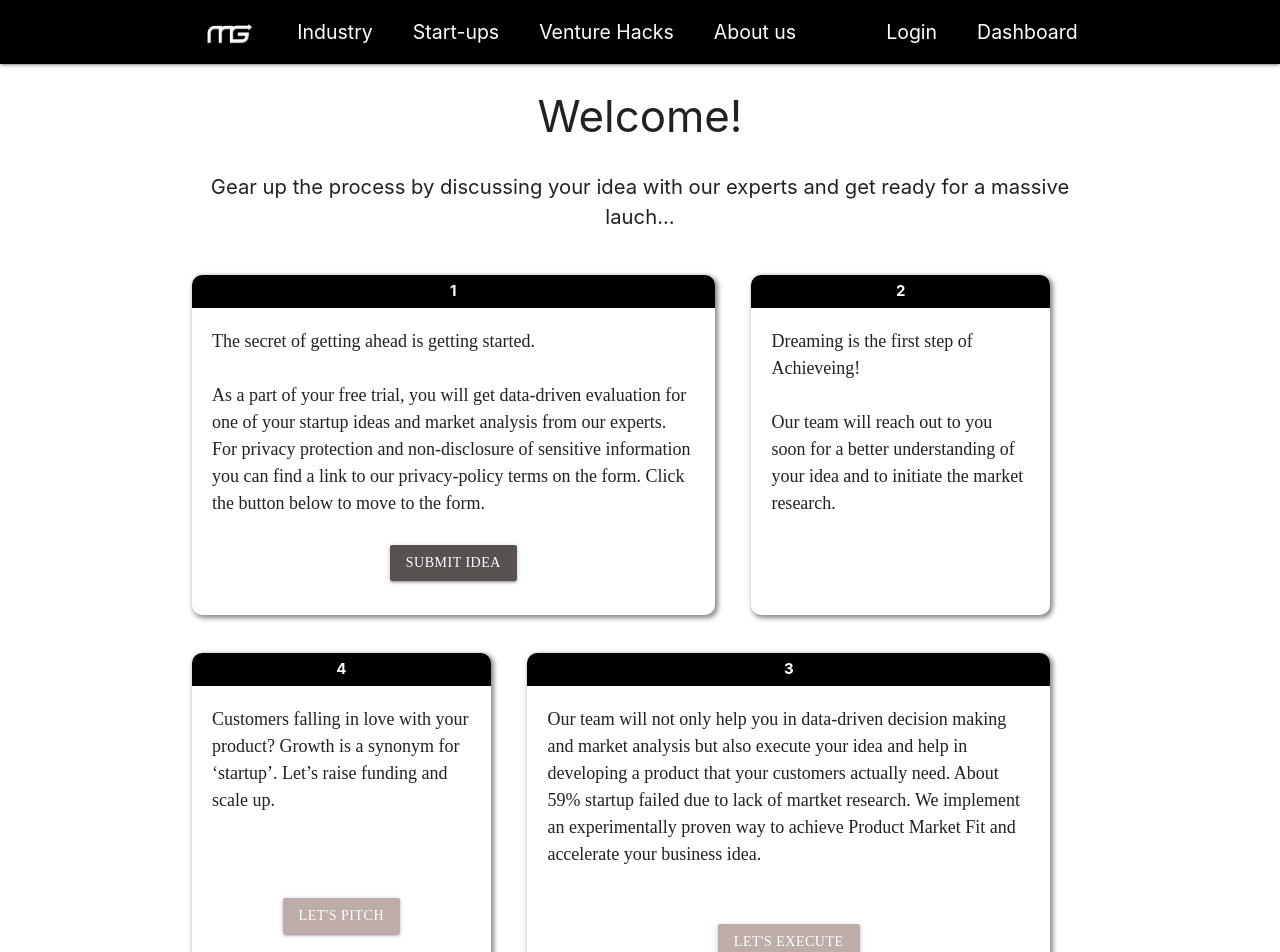
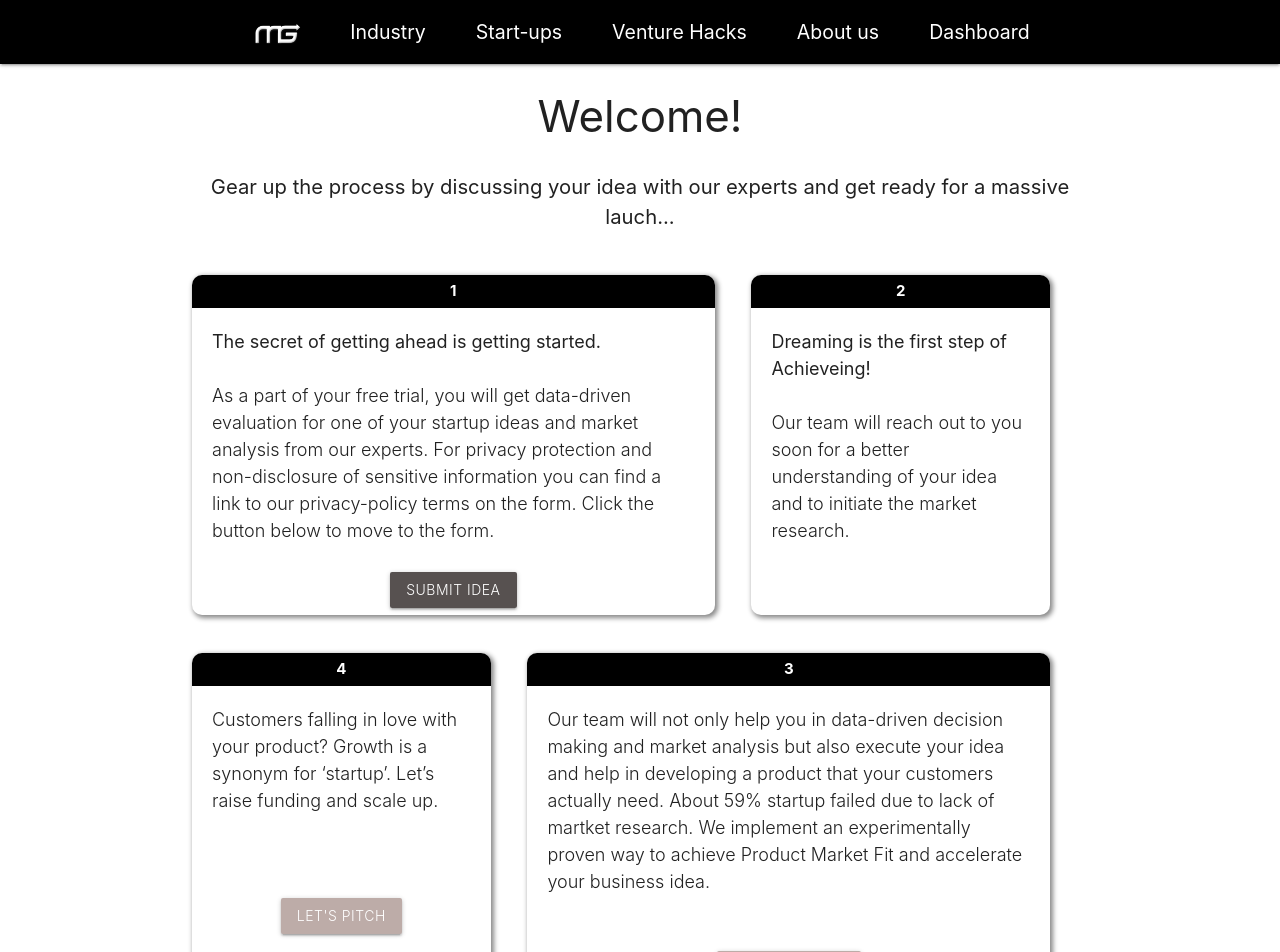
Before and after one commit to MarketGad/market-research-blog-frontend, a React (Create React App) app: page /dashboard in a window 1280 px wide. Shown: the top 952 px of the page. Built offline with nearby package versions, Linux system fonts and the light colour scheme.

Commit message:
navbar login removed and popup sign in when user clicks on dashboard

```diff
--- a/public/style.css
+++ b/public/style.css
@@ -26,13 +26,13 @@ label+.MuiInput-formControl {
   position: relative;
   width: 50px;
   height: 55px;
-  margin-right: 45px;
+  margin-right: 50px;
   top: 5px;
 }
 
 nav ul a {
   font-size: 1.3rem;
-  padding: 0 20px;
+  padding: 0 25px;
 }
 
 .nav-wrapper ul li:nth-child(n + 2):hover {
--- a/src/components/Navbar.js
+++ b/src/components/Navbar.js
@@ -7,6 +7,7 @@ import DialogTitle from '@material-ui/core/DialogTitle';
 import logo from './Favicon.jpg';
 import Slide from '@material-ui/core/Slide';
 import GoogleLogin from 'react-google-login';
+import { Redirect } from 'react-router-dom';
 
 const Transition = React.forwardRef(function Transition(props, ref) {
     return <Slide direction="up" ref={ref} {...props} />;
@@ -14,6 +15,7 @@ const Transition = React.forwardRef(function Transition(props, ref) {
 
 const Navbar = () => {
     const [open, setOpen] = React.useState(false);
+    const [redirect, setRedirect] = React.useState(false);
     // const [name, setName] = React.useState("");
     // const [picture, setPicture] = React.useState("");
 
@@ -35,7 +37,8 @@ const Navbar = () => {
         }).then((response) => {
             alert(`Welcome ${response.data.user.name}! You have been Successfully Signed In!`);
             console.log("Google login success ", response);
-            // setName("Signed in as " + response.data.user.name);
+            setRedirect(true);
+            window.location.reload(false);
         });
     }
 
@@ -43,9 +46,11 @@ const Navbar = () => {
         console.log(response);
     }
 
-    const show = () => {
+    /*----------------------------conditional rendering of user name-----------------------------------*/
+
+    // const show = () => {
     // if (name === "") {
-        return (<li><a onClick={handleClickOpen}>Login</a></li>)
+    // return (<li><a onClick={handleClickOpen}>Login</a></li>)
     // }
     // else {
     //     return (
@@ -53,8 +58,16 @@ const Navbar = () => {
     //             <li><a>{name}</a></li>
     //         </React.Fragment>)
     // }
+    // }
+
+    /*---------------------------------------------------------------------------------------------------*/
+
+    if (redirect) {
+        return (
+            < Redirect to="/dashboard" />
+        )
     }
-
+    else {
         return (
             <div>
                 <div className="navbar-fixed">
@@ -68,9 +81,9 @@ const Navbar = () => {
                                 <li><a href="/industry">Industry</a></li>
                                 <li><a href="/startup">Start-ups</a></li>
                                 <li><a href="/venturehack">Venture Hacks</a></li>
-                            <li className="break"><a href="/about">About us</a></li>
-                            {show()}
-                            <li><a href="/dashboard" >Dashboard</a></li>
+                                <li><a href="/about">About us</a></li>
+                                {/* {show()} */}
+                                <li><a onClick={handleClickOpen}>Dashboard</a></li>
                             </ul>
                             {/* <ul>
                                 <a href="#a" className="search" id="search-icon"><i className="material-icons">search</i></a>
@@ -104,8 +117,8 @@ const Navbar = () => {
                     <li><a href="/industry">Industry</a></li>
                     <li><a href="/startup">Start-ups</a></li>
                     <li><a href="/venturehack" >Venture Hacks</a></li>
-                {show()}
-                <li><a href="/dashboard" >Dashboard</a></li>
+                    {/* {show()} */}
+                    <li><a onClick={handleClickOpen} >Dashboard</a></li>
                     <li><a href="/about" >About Us</a></li>
                 </ul>
                 <div>
@@ -118,19 +131,17 @@ const Navbar = () => {
                         aria-describedby="alert-dialog-slide-description"
                     >
                         <div className="center" style={{ padding: "10px", fontSize: "20px" }}>
-                        <DialogTitle id="alert-dialog-slide-title">Login to Get the 1-month Free Subscription</DialogTitle>
+                            <DialogTitle id="alert-dialog-slide-title">Login to Get the 1-month Free Subscription and use Dashboard Feature</DialogTitle>
                         </div>
                         <div className="center" style={{ padding: "10px" }}>
                             <DialogActions>
-                            {/* <Button onClick={handleClose} variant="contained" color="primary" href="/dashboard">
-                                LinkedIn Login
-                                            </Button> */}
-                            <Button onClick={handleClose} href="/">
+                                <Button onClick={handleClose} href="/dashboard">
                                     <GoogleLogin
                                         clientId="798827553844-i0rjoguupm9jucbohldlp16kthi5boif.apps.googleusercontent.com"
                                         onSuccess={responseSuccessGoogle}
                                         onFailure={responseErrorGoogle}
                                         cookiePolicy={'single_host_origin'}
+                                        redirectUri={'https://markeetgad.com/dashboard'}
                                     />
                                 </Button>
                             </DialogActions>
@@ -139,5 +150,6 @@ const Navbar = () => {
                 </div>
             </div>
         );
+    }
 };
 export default Navbar;
--- a/src/components/dashboard.js
+++ b/src/components/dashboard.js
@@ -12,7 +12,7 @@ class Dashboard extends Component {
                     <div className="col s12 l7 dash">
                         <div style={{ borderRadius: "10px 10px 0 0", padding: "5px" }} className="center black white-text"><b>1</b> <br />
                         </div>
-                        <div className="dash-content" style={{fontFamily: 'Nunito Sans'}}>
+                        <div className="dash-content">
                             <b> The secret of getting ahead is getting started. </b>
                             <br />
                             <br />
@@ -28,7 +28,7 @@ class Dashboard extends Component {
                     <div className="col s12 l4 dash">
                         <div style={{ borderRadius: "10px 10px 0 0", padding: "5px" }} className="center black white-text"><b>2</b> <br />
                         </div>
-                        <div className="dash-content" style={{fontFamily: 'Nunito Sans'}}>
+                        <div className="dash-content">
                             <b>Dreaming is the first step of Achieveing!</b>
                             <br />
                             <br />
@@ -41,7 +41,7 @@ class Dashboard extends Component {
                     <div className="col s12 l4 dash">
                         <div style={{ borderRadius: "10px 10px 0 0", padding: "5px" }} className="center black white-text"><b>4</b> <br />
                         </div>
-                        <div className="dash-content" style={{fontFamily: 'Nunito Sans'}}>
+                        <div className="dash-content">
                             Customers falling in love with your product? Growth is a synonym for ‘startup’. Let’s raise funding and scale up.
 
                             <div className="dash-button center">
@@ -53,7 +53,7 @@ class Dashboard extends Component {
                     <div className="col s12 l7 dash">
                         <div style={{ borderRadius: "10px 10px 0 0", padding: "5px" }} className="center black white-text"><b>3</b> <br />
                         </div>
-                        <div className="dash-content dash-left" style={{fontFamily: 'Nunito Sans'}}>
+                        <div className="dash-content dash-left">
                             Our team will not only help you in data-driven decision making and market analysis but also execute your idea and help in developing
                             a product that your customers actually need.
                             About 59% startup failed due to lack of martket research. We implement an experimentally proven way to achieve Product Market Fit and
```
Lines whose indentation alone changed are shown as unchanged.
